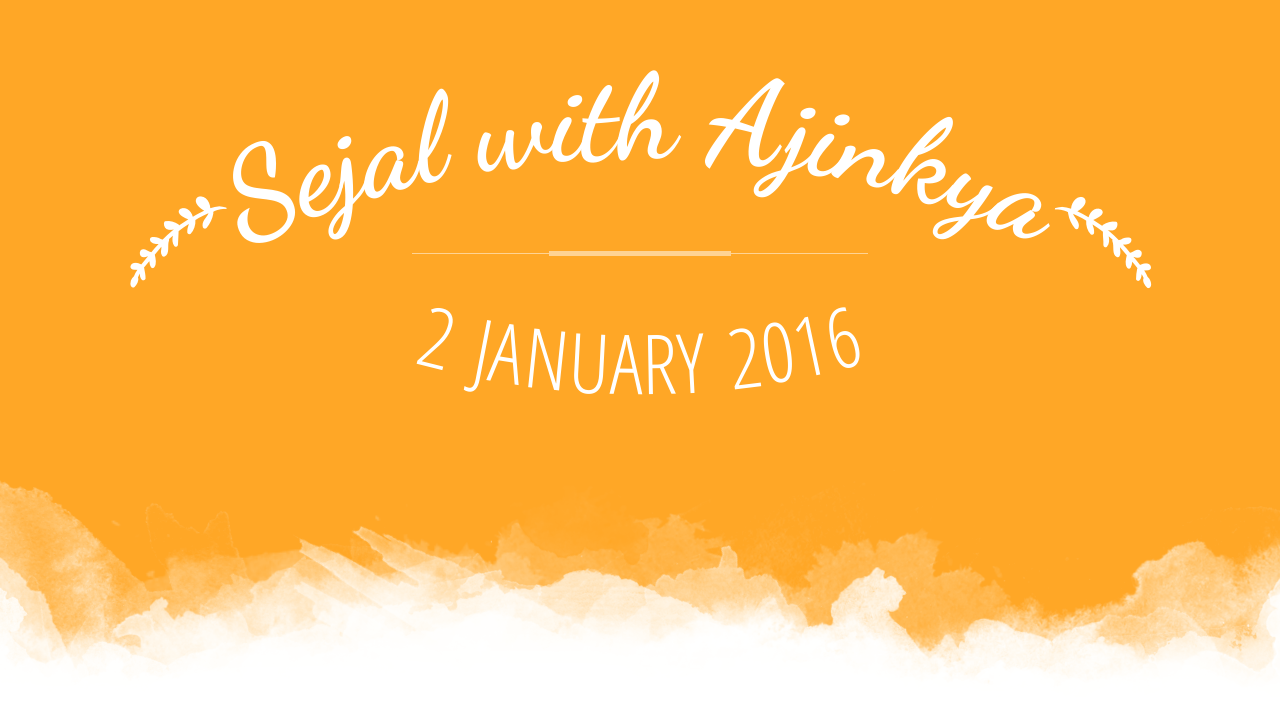
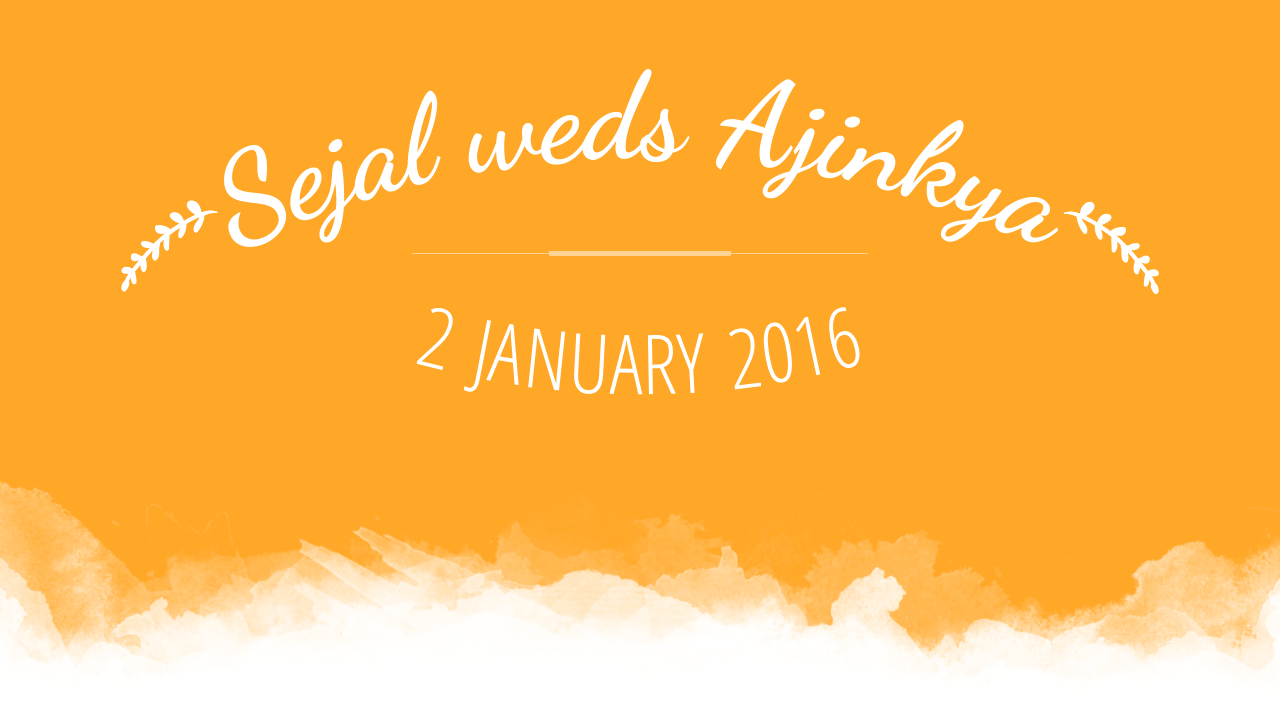
Before and after one commit to steelx/ajinkyasejal, a plain HTML site: page index.html in a window 1280 px wide. Shown: the part 92-800 px from the top of the page. Drawn offline with nearby package versions, Linux system fonts and the light colour scheme; some packages are replaced by stand-ins of ours.

Commit message:
Update index.html

```diff
--- a/index.html
+++ b/index.html
@@ -93,7 +93,7 @@
 			<div class="container">
 				<div class="row">
 					<div class="col-sm-12">
-						<div class="hero-title curve">Sejal with Ajinkya</div>
+						<div class="hero-title curve">Sejal weds Ajinkya</div>
 						<div class="hero-divider"></div>
 						<div class="hero-subtitle curve2">2 January 2016</div>
 					</div>
```
